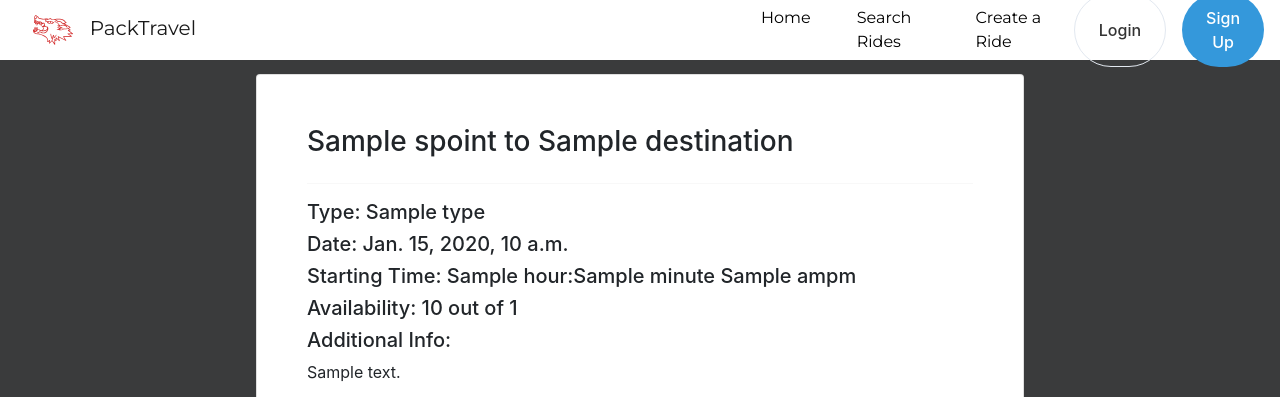
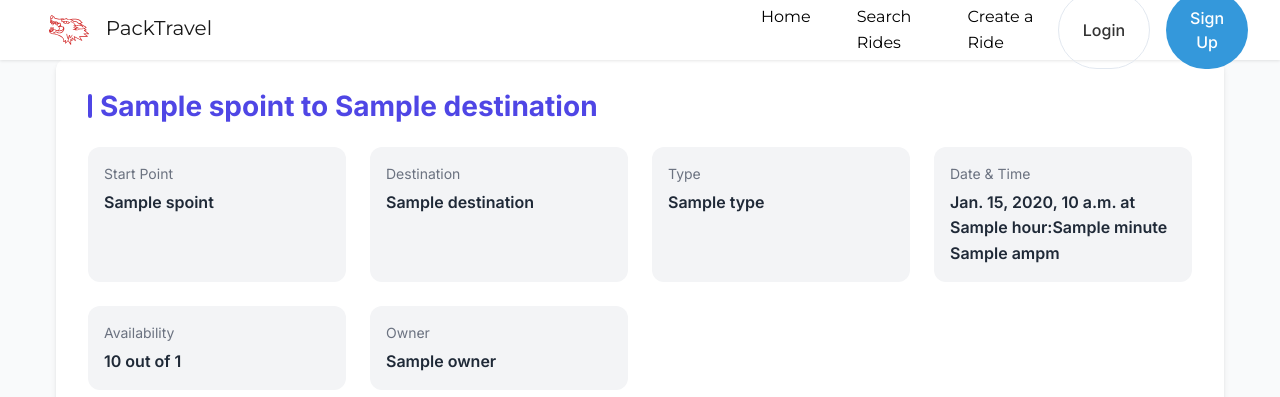
Before and after one commit to brianhhuynh38/PackTravel, a Django app: page /display_ride/1 in a window 1280 px wide. Shown: the top 397 px of the page. Run offline with Django 4.2, Linux system fonts and the light colour scheme; a database or web service that is not in the repository returns one stand-in record (values such as "Sample title"); some libraries are stand-ins or nearby versions.

Commit message:
Updated UI of ride details page. Fixed Map not loading error

```diff
--- a/templates/publish/display_ride.html
+++ b/templates/publish/display_ride.html
@@ -1,67 +1,250 @@
-<!DOCTYPE html>{% load static %}
+<!DOCTYPE html>
+{% load static %}
 <html lang="en">
 
 <head>
   <meta charset="utf-8" />
   <meta name="viewport" content="width=device-width, initial-scale=1" />
-
   <title>Ride Information</title>
-
-  <link href="https://cdn.jsdelivr.net/npm/bootstrap@5.2.2/dist/css/bootstrap.min.css" rel="stylesheet"
-    integrity="sha384-Zenh87qX5JnK2Jl0vWa8Ck2rdkQ2Bzep5IDxbcnCeuOxjzrPF/et3URy9Bv1WTRi" crossorigin="anonymous" />
-  <script src="https://cdn.jsdelivr.net/npm/bootstrap@5.0.2/dist/js/bootstrap.bundle.min.js"
-    integrity="sha384-MrcW6ZMFYlzcLA8Nl+NtUVF0sA7MsXsP1UyJoMp4YLEuNSfAP+JcXn/tWtIaxVXM"
-    crossorigin="anonymous"></script>
-  <link href="https://fonts.googleapis.com/css?family=Montserrat:400,700" rel="stylesheet" />
-  <link rel="stylesheet" href="https://maxcdn.bootstrapcdn.com/bootstrap/4.2.1/css/bootstrap.min.css" />
-  <script src="https://ajax.googleapis.com/ajax/libs/jquery/3.3.1/jquery.min.js"></script>
-  <script src="https://cdnjs.cloudflare.com/ajax/libs/popper.js/1.14.6/umd/popper.min.js"></script>
-  <script src="https://maxcdn.bootstrapcdn.com/bootstrap/4.2.1/js/bootstrap.min.js"></script>
-</head>
+  <link href="https://cdn.jsdelivr.net/npm/bootstrap@5.2.2/dist/css/bootstrap.min.css" rel="stylesheet" />
+  <link href="https://fonts.googleapis.com/css2?family=Inter:wght@400;500;600;700&display=swap" rel="stylesheet" />
+  <script src="https://cdn.jsdelivr.net/npm/bootstrap@5.2.2/dist/js/bootstrap.bundle.min.js"></script>
   <style>
-  button:hover {
-    border: none;
-    /* box-shadow: 0 8px 16px 0 rgba(0,0,0,0.2), 0 6px 20px 0 rgba(0,0,0,0.19); */
-    /* background: #D3D3D3; */
+    :root {
+      --primary-color: #4F46E5;
+      --secondary-color: #6366F1;
+      --background-color: #F9FAFB;
+      --text-color: #1F2937;
+      --light-gray: #F3F4F6;
+      --border-radius: 12px;
     }
 
-  .myDiv {
-    border: 5px outset black;
+    body {
+      background-color: var(--background-color);
+      font-family: 'Inter', sans-serif;
+      color: var(--text-color);
+      line-height: 1.6;
+    }
+
+    .navbar {
       background-color: white;
-    text-align: center;
+      box-shadow: 0 1px 3px rgba(0, 0, 0, 0.1);
+      padding: 1rem 2rem;
+    }
+
+    .container {
+      max-width: 1200px;
+      padding: 2rem 1rem;
+    }
+
+    .card {
+      background: white;
+      border-radius: var(--border-radius);
+      border: none;
+      box-shadow: 0 4px 6px -1px rgba(0, 0, 0, 0.1), 0 2px 4px -1px rgba(0, 0, 0, 0.06);
+      padding: 2rem;
+      position: relative;
+    }
+
+    .card-title {
+      color: var(--primary-color);
+      font-weight: 700;
+      font-size: 1.75rem;
+      margin-bottom: 1.5rem;
+      display: flex;
+      align-items: center;
+      gap: 0.5rem;
+    }
+
+    .card-title::before {
+      content: "";
+      display: inline-block;
+      width: 4px;
+      height: 24px;
+      background-color: var(--primary-color);
+      border-radius: 2px;
+    }
+
+    .ride-details {
+      display: grid;
+      grid-template-columns: repeat(auto-fit, minmax(250px, 1fr));
+      gap: 1.5rem;
+      margin-bottom: 2rem;
+    }
+
+    .detail-item {
+      background-color: var(--light-gray);
+      padding: 1rem;
+      border-radius: var(--border-radius);
+    }
+
+    .detail-label {
+      font-size: 0.875rem;
+      color: #6B7280;
+      margin-bottom: 0.25rem;
+    }
+
+    .detail-value {
+      font-size: 1rem;
+      font-weight: 600;
+      color: var(--text-color);
+    }
+
+    #maps {
+      width: 100%;
+      height: 400px;
+      border-radius: var(--border-radius);
+      margin-bottom: 1.5rem;
+    }
+
+    .trip-info {
+      background-color: var(--light-gray);
+      padding: 1.5rem;
+      border-radius: var(--border-radius);
+      margin-bottom: 1.5rem;
+    }
+
+    .fare-info-box {
+      background: white;
+      border-radius: var(--border-radius);
+      box-shadow: 0 4px 6px -1px rgba(0, 0, 0, 0.1);
+      padding: 1.5rem;
+      margin-top: 2rem;
+    }
+
+    .fare-info-box h5 {
+      color: var(--primary-color);
+      font-weight: 600;
+      margin-bottom: 1rem;
+    }
+
+    .ride-services {
+      display: flex;
+      gap: 1rem;
+      margin-top: 1rem;
+    }
+
+    .ride-service-logo {
+      width: 80px;
+      height: auto;
+      object-fit: contain;
+    }
+
+    @media (max-width: 768px) {
+      .ride-details {
+        grid-template-columns: 1fr;
+      }
+
+      .card {
+        padding: 1.5rem;
+      }
     }
   </style>
+</head>
 
-<body style="background-color: #3a3b3c">
+<body>
   {% include 'nav.html' %}
 
-  <div class="card mx-auto shadow-2-strong bg-white rounded" style="width: 60%; margin: 50px; padding: 50px">
-    <h3>{{ride.spoint}} to {{ride.destination}}</h3>
-    <hr />
-    <h5>Type: {{ride.type}}</h5>
-    <h5>Date: {{ride.date}}</h5>
-    <h5>Starting Time: {{ride.hour}}:{{ride.minute}} {{ride.ampm}}</h5>
-    <h5>Availability: {{ride.availability}} out of {{ride.max_size}}</h5>
-    <h5>Additional Info:</h5>
-    <p>{{ride.details}}</p>
+  <div class="container">
+    <div class="card">
+      <h3 class="card-title">{{ride.spoint}} to {{ride.destination}}</h3>
 
-    <div id="maps" style="width: 100%; height: 300px"></div>
-    <div id="msg" class="myDiv"></div>
+      <div class="ride-details">
+        <div class="detail-item">
+          <div class="detail-label">Start Point</div>
+          <div class="detail-value">{{ride.spoint}}</div>
+        </div>
+
+        <div class="detail-item">
+          <div class="detail-label">Destination</div>
+          <div class="detail-value">{{ride.destination}}</div>
+        </div>
+
+        <div class="detail-item">
+          <div class="detail-label">Type</div>
+          <div class="detail-value">{{ride.type}}</div>
+        </div>
+
+        <div class="detail-item">
+          <div class="detail-label">Date & Time</div>
+          <div class="detail-value">{{ride.date}} at {{ride.hour}}:{{ride.minute}} {{ride.ampm}}</div>
+        </div>
+
+        <div class="detail-item">
+          <div class="detail-label">Availability</div>
+          <div class="detail-value">{{ride.availability}} out of {{ride.max_size}}</div>
+        </div>
+
+        <div class="detail-item">
+          <div class="detail-label">Owner</div>
+          <div class="detail-value">{{ride.owner}}</div>
+        </div>
+      </div>
+
+      <div class="detail-item" style="margin-bottom: 2rem;">
+        <div class="detail-label">Additional Information</div>
+        <div class="detail-value" style="font-weight: normal;">{{ride.details}}</div>
+      </div>
+
+      <div id="maps"></div>
+
+      <div class="trip-info" id="msg"></div>
+
+      {% if ride.type == "Cab" and ride.cost %}
+      <div class="fare-info-box">
+        <h5>
+          <svg xmlns="http://www.w3.org/2000/svg" width="24" height="24" viewBox="0 0 24 24" fill="none"
+            stroke="currentColor" stroke-width="2" stroke-linecap="round" stroke-linejoin="round" class="mb-1 me-2">
+            <path
+              d="M12 2v2M12 18v4M4.93 4.93l1.41 1.41M17.66 17.66l1.41 1.41M2 12h2M20 12h2M6.34 17.66l-1.41 1.41M19.07 4.93l-1.41 1.41">
+            </path>
+          </svg>
+          Estimated Fares
+        </h5>
+        <p class="mb-3">{{ride.cost}}</p>
+      </div>
+      {% endif %}
+    </div>
+  </div>
 
   <script>
     function GMaps() {
       var directionsService = new google.maps.DirectionsService();
-        var directionsDisplay = new google.maps.DirectionsRenderer();
-        var map = new google.maps.Map(document.getElementById("maps"));
+      var directionsDisplay = new google.maps.DirectionsRenderer({
+        suppressMarkers: false,
+        polylineOptions: {
+          strokeColor: '#4F46E5',
+          strokeWeight: 5
+        }
+      });
+
+      var map = new google.maps.Map(document.getElementById("maps"), {
+        zoom: 10,
+        styles: [
+          {
+            "featureType": "water",
+            "elementType": "geometry",
+            "stylers": [{ "color": "#e9e9e9" }, { "lightness": 17 }]
+          },
+          {
+            "featureType": "landscape",
+            "elementType": "geometry",
+            "stylers": [{ "color": "#f5f5f5" }, { "lightness": 20 }]
+          },
+          {
+            "featureType": "road.highway",
+            "elementType": "geometry.fill",
+            "stylers": [{ "color": "#ffffff" }, { "lightness": 17 }]
+          }
+        ]
+      });
+
       directionsDisplay.setMap(map);
-
-        var src = "{{ride.spoint}}";
-        var dest = "{{ride.destination}}";
 
       directionsService.route(
         {
-            origin: src,
-            destination: dest,
+          origin: "{{ride.spoint}}",
+          destination: "{{ride.destination}}",
           travelMode: "DRIVING",
         },
         function (response, status) {
@@ -72,39 +255,21 @@
               window.alert("Directions request failed");
               return;
             } else {
-                document.getElementById("msg").innerHTML +=
-                  " Driving distance : " +
-                  directionsData.distance.text +
-                  "<br />" +
-                  " Drive Duration : " +
-                  directionsData.duration.text;
+              document.getElementById("msg").innerHTML =
+                `<div class="detail-label">Trip Details</div>
+                                <div class="detail-value">
+                                    <span class="me-3">🚗 ${directionsData.distance.text}</span>
+                                    <span>⏱ ${directionsData.duration.text}</span>
+                                </div>`;
             }
           }
         }
       );
     }
   </script>
-    <script
-      src="https://maps.googleapis.com/maps/api/js?key=AIzaSyAlTEtvRzc8n19pvk4-h-DpdrbkybY2ePY&callback=GMaps"></script>
 
-    <h5>Owner hello : {{ride.owner}}</h5>
-    <h5>
-      <script>
-        if ("{{ride.type}}" == "Cab") {
-          document.write("Cab fair estimates range(Shared and Luxury):");
-        }
+  <script src="https://maps.googleapis.com/maps/api/js?key=AIzaSyAlTEtvRzc8n19pvk4-h-DpdrbkybY2ePY&callback=GMaps">
   </script>
-    </h5>
-    <p>
-      <script>
-        if ("{{ride.type}}" == "Cab") {
-          document.write("{{ride.cost}}");
-        }
-      </script>
-    </p>
-
-    </form>
-  </div>
 </body>
 
 </html>
```
Lines whose indentation alone changed are shown as unchanged.
